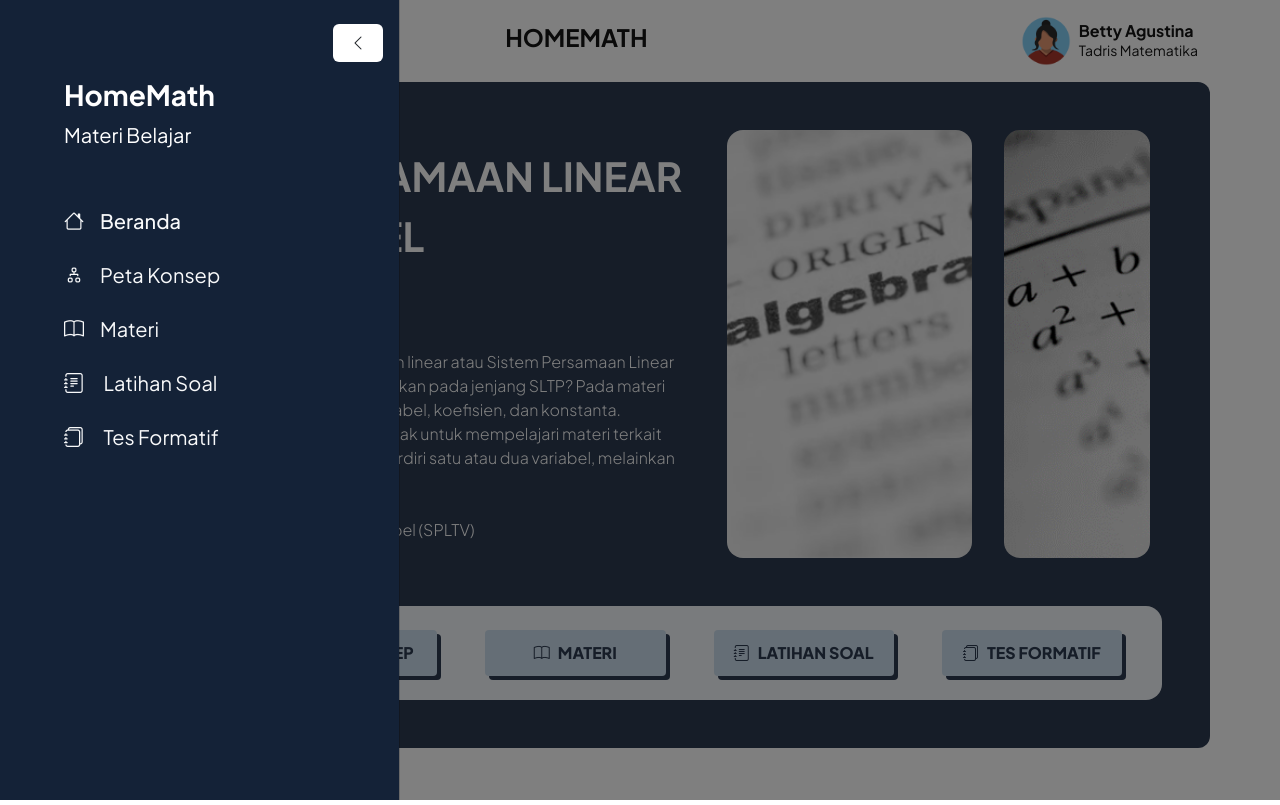
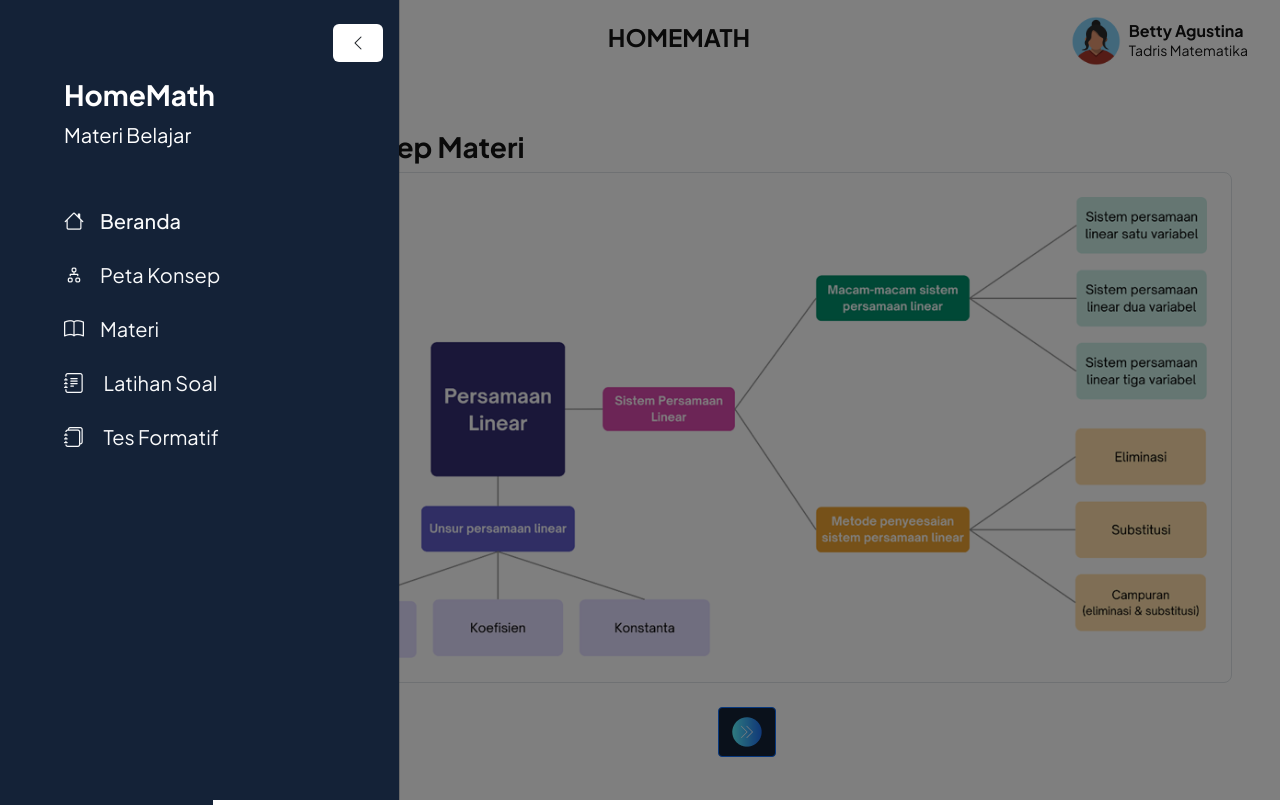
Before and after one commit to ferdhyihza/homemath-web, a React (Vite) app: page / in a window 1280 px wide. Both pictures are taken after a click on the button "Toggle navigation". Built offline with nearby package versions, Linux system fonts and the light colour scheme.

Commit message:
peta konsep

```diff
--- a/src/App.jsx
+++ b/src/App.jsx
@@ -1,11 +1,23 @@
+import Sidebar from './components/layouts/Sidebar';
 import Navbar from './components/layouts/Navbar';
-import Home from './pages/Home';
+import NavbarFluid from './components/layouts/NavbarFluid';
+import NextButton from './components/buttons/NextButton';
+
+// import Home from './pages/Home';
 
 export default function App() {
   return (
     <>
-      <Navbar />
-      <Home />
+      {/* <Navbar /> */}
+      <NavbarFluid />
+      {/* <Home /> */}
+      <Sidebar quotes="">
+        <h3 className="fw-bold">Peta Konsep Materi</h3>
+        <img src="peta-konsep.png" alt="Gambar Peta Konsep Materi" className="img-fluid w-100 border p-4 rounded-3" />
+        <div className="d-flex justify-content-center pt-4">
+          <NextButton link="/materi" />
+        </div>
+      </Sidebar>
     </>
   );
 }
--- a/src/components/buttons/NextButton.jsx
+++ b/src/components/buttons/NextButton.jsx
@@ -1,7 +1,9 @@
 export default function NextButton(link) {
   return (
-    <a href={link.link} className=" bg-darkblue py-2 d-flex justify-content-center rounded-1" id="next-page-button">
-      <img src="./next-page-icon.png" className="img-fluid w-50" alt="" />
-    </a>
+    <>
+      <a href={link.link} className="btn btn-primary bg-darkblue py-2  rounded-1" id="next-page-button">
+        <img src="./next-page-icon.png" className="img-fluid" alt="" />
+      </a>
+    </>
   );
 }
--- a/src/components/layouts/Navbar.jsx
+++ b/src/components/layouts/Navbar.jsx
@@ -1,71 +1,11 @@
-import '../../styles/Navbar.css';
+import NavbarContent from './NavbarContent';
 
 export default function Navbar() {
   return (
     <>
       <nav className="navbar bg-white py-3 sticky-top">
         <div className="container">
-          {/* Toggler */}
-          <button className="btn px-3 bg-darkblue" type="button" data-bs-toggle="offcanvas" data-bs-target="#offcanvasNavbar" aria-controls="offcanvasNavbar" aria-label="Toggle navigation">
-            {/* <span className="navbar-toggler-icon"></span> */}
-            <i className="bi bi-chevron-right"></i>
-          </button>
-          {/* Brand */}
-          <h4 className=" fw-bold" href="#" id="navbar-title">
-            HOMEMATH
-          </h4>
-          {/* User */}
-          <div className="d-flex">
-            <img className="me-2" src="/avatar-icon.png" width={50} alt="" />
-            <div className="d-none d-md-flex flex-column justify-content-center">
-              <h6 className="mb-0 fw-bold">Betty Agustina</h6>
-              <p className="mb-0" style={{ fontSize: '14px' }}>
-                Tadris Matematika
-              </p>
-            </div>
-          </div>
-
-          {/* Offcanvas */}
-          <div className="offcanvas offcanvas-start bg-darkblue" tabIndex="-1" id="offcanvasNavbar" aria-labelledby="offcanvasNavbarLabel">
-            <div className="offcanvas-header">
-              <button type="button" className="btn px-3 bg-white ms-auto mt-2" data-bs-dismiss="offcanvas" aria-label="Close">
-                <i className="bi bi-chevron-left"></i>
-              </button>
-            </div>
-            <div className="offcanvas-body pt-0 ps-5 ms-3">
-              <div className="mb-5">
-                <h3 className="fw-bold">HomeMath</h3>
-                <p className="fs-5">Materi Belajar</p>
-              </div>
-              <ul className="navbar-nav justify-content-end flex-grow-1 pe-3 gap-2">
-                <li className="nav-item d-flex">
-                  <a className="nav-link fw-medium text-light fs-5" aria-current="page" href="/">
-                    <i className="bi bi-house me-3"></i>Beranda
-                  </a>
-                </li>
-                <li className="nav-item d-flex">
-                  <a className="nav-link text-light fs-5" href="#">
-                    <i className="bi bi-diagram-2 me-3"></i>Peta Konsep
-                  </a>
-                </li>
-                <li className="nav-item d-flex">
-                  <a className="nav-link text-light fs-5" href="#">
-                    <i className="bi bi-book me-3"></i>Materi
-                  </a>
-                </li>
-                <li className="nav-item d-flex">
-                  <a className="nav-link text-light fs-5" href="#">
-                    <i className="bi bi-journal-text me-3"></i> Latihan Soal
-                  </a>
-                </li>
-                <li className="nav-item d-flex">
-                  <a className="nav-link text-light fs-5" href="#">
-                    <i className="bi bi-journals me-3"></i> Tes Formatif
-                  </a>
-                </li>
-              </ul>
-            </div>
-          </div>
+          <NavbarContent />
         </div>
       </nav>
     </>
--- /dev/null
+++ b/src/components/layouts/NavbarContent.jsx
@@ -0,0 +1,69 @@
+import '../../styles/Navbar.css';
+
+export default function NavbarContent() {
+  return (
+    <>
+      {/* Toggler */}
+      <button className="btn px-3 bg-darkblue" type="button" data-bs-toggle="offcanvas" data-bs-target="#offcanvasNavbar" aria-controls="offcanvasNavbar" aria-label="Toggle navigation">
+        {/* <span className="navbar-toggler-icon"></span> */}
+        <i className="bi bi-chevron-right"></i>
+      </button>
+      {/* Brand */}
+      <h4 className=" fw-bold" href="#" id="navbar-title">
+        HOMEMATH
+      </h4>
+      {/* User */}
+      <div className="d-flex">
+        <img className="me-2" src="/avatar-icon.png" width={50} alt="" />
+        <div className="d-none d-md-flex flex-column justify-content-center">
+          <h6 className="mb-0 fw-bold">Betty Agustina</h6>
+          <p className="mb-0" style={{ fontSize: '14px' }}>
+            Tadris Matematika
+          </p>
+        </div>
+      </div>
+
+      {/* Offcanvas */}
+      <div className="offcanvas offcanvas-start bg-darkblue" tabIndex="-1" id="offcanvasNavbar" aria-labelledby="offcanvasNavbarLabel">
+        <div className="offcanvas-header">
+          <button type="button" className="btn px-3 bg-white ms-auto mt-2" data-bs-dismiss="offcanvas" aria-label="Close">
+            <i className="bi bi-chevron-left"></i>
+          </button>
+        </div>
+        <div className="offcanvas-body pt-0 ps-5 ms-3">
+          <div className="mb-5">
+            <h3 className="fw-bold">HomeMath</h3>
+            <p className="fs-5">Materi Belajar</p>
+          </div>
+          <ul className="navbar-nav justify-content-end flex-grow-1 pe-3 gap-2">
+            <li className="nav-item d-flex">
+              <a className="nav-link fw-medium text-light fs-5" aria-current="page" href="/">
+                <i className="bi bi-house me-3"></i>Beranda
+              </a>
+            </li>
+            <li className="nav-item d-flex">
+              <a className="nav-link text-light fs-5" href="#">
+                <i className="bi bi-diagram-2 me-3"></i>Peta Konsep
+              </a>
+            </li>
+            <li className="nav-item d-flex">
+              <a className="nav-link text-light fs-5" href="#">
+                <i className="bi bi-book me-3"></i>Materi
+              </a>
+            </li>
+            <li className="nav-item d-flex">
+              <a className="nav-link text-light fs-5" href="#">
+                <i className="bi bi-journal-text me-3"></i> Latihan Soal
+              </a>
+            </li>
+            <li className="nav-item d-flex">
+              <a className="nav-link text-light fs-5" href="#">
+                <i className="bi bi-journals me-3"></i> Tes Formatif
+              </a>
+            </li>
+          </ul>
+        </div>
+      </div>
+    </>
+  );
+}
--- /dev/null
+++ b/src/components/layouts/NavbarFluid.jsx
@@ -0,0 +1,18 @@
+import NavbarContent from './NavbarContent';
+
+export default function NavbarFluid() {
+  return (
+    <>
+      <div className="row p-0 m-0">
+        <div className="col-2 bg-darkblue"></div>
+        <div className="col-10">
+          <nav className="navbar bg bg-white py-3 sticky-top pe-2">
+            <div className="container-fluid">
+              <NavbarContent />
+            </div>
+          </nav>
+        </div>
+      </div>
+    </>
+  );
+}
--- /dev/null
+++ b/src/components/layouts/Sidebar.jsx
@@ -0,0 +1,8 @@
+export default function Sidebar(props) {
+  return (
+    <div className="row p-0 m-0">
+      <div className="col-2 bg-darkblue p-5">{props.quotes}</div>
+      <div className="col-10 p-5">{props.children}</div>
+    </div>
+  );
+}
```
Also changed, not shown: public/next-page-icon.png, public/peta-konsep.png (added).
